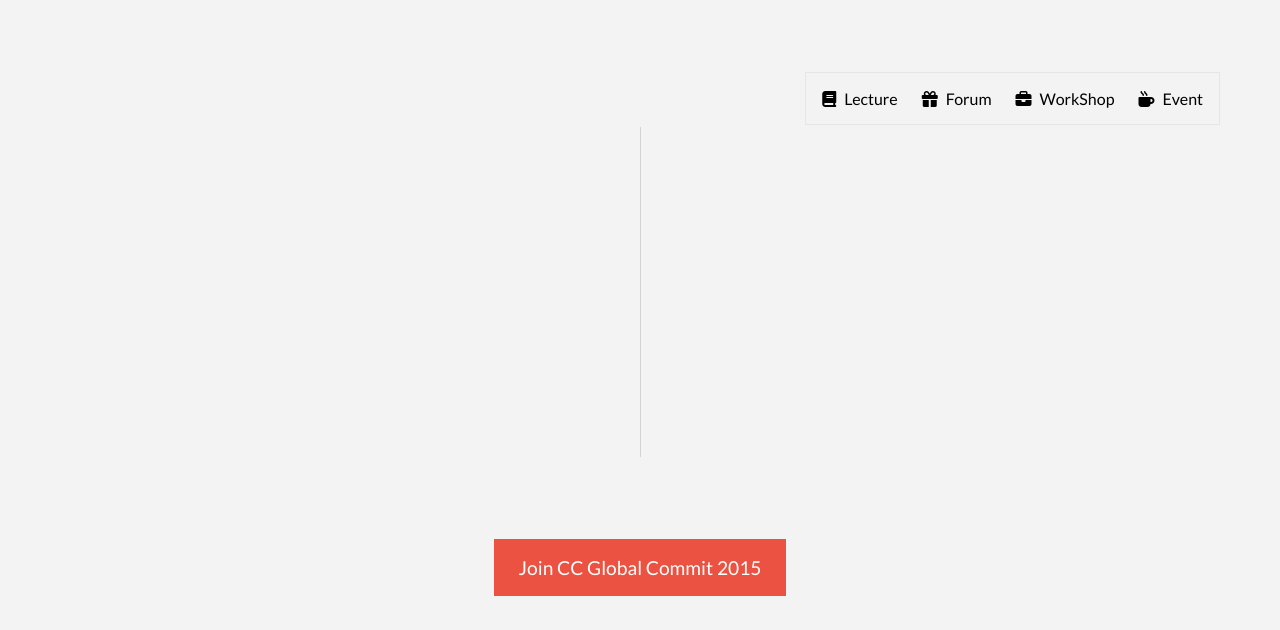
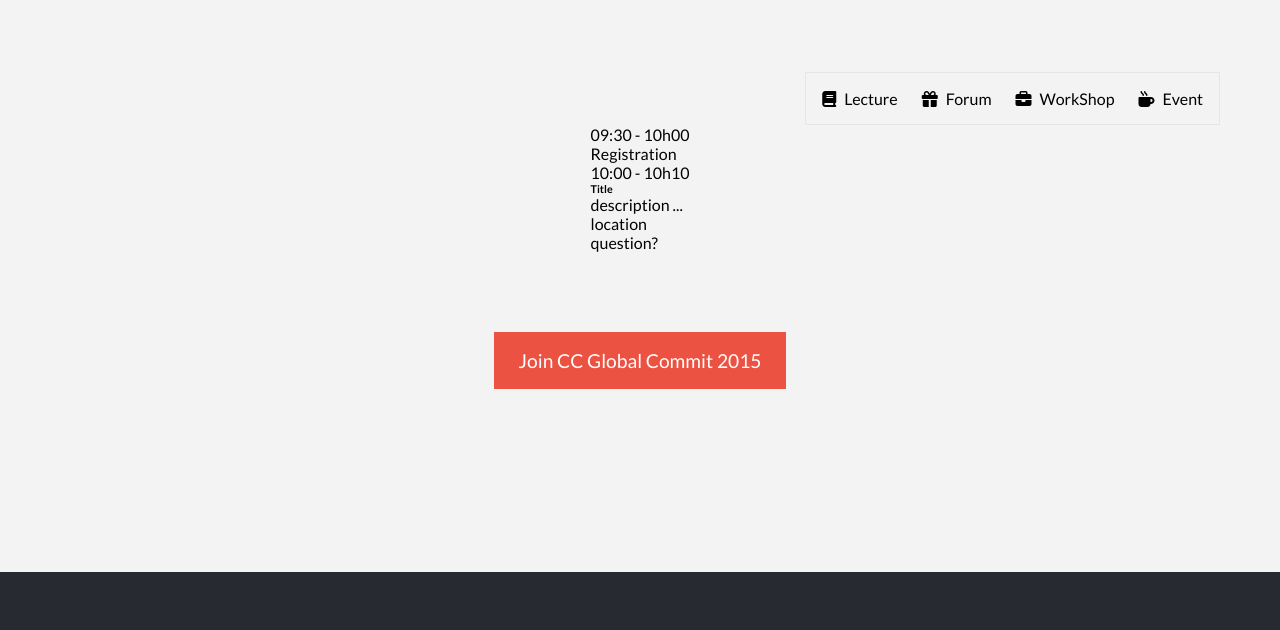
Before and after one commit to Trast00/reimangined-conference, a website: page schedule.html in a window 1280 px wide. Shown: the part 820-1450 px from the top of the page. Drawn offline with Linux system fonts and the light colour scheme.

Commit message:
Update schedule.html: <table> to div

```diff
--- a/schedule.html
+++ b/schedule.html
@@ -74,10 +74,25 @@
     </ul>
 
     <!-- Should Be generated Dynamicaly-->
-    <table class="calendar">
-      <tr></tr>
+    <div class="calendar">
+      <div class="row">
+        <p class="date">09:30 - 10h00</p>
+        <div class="Event">Registration</div>
+      </div>
+      <div class="row">
+        <p class="date">10:00 - 10h10</p>
+        <div class="Event">
+          <i></i>
+          <h6>Title</h6>
+          <p>description ...</p>
+          <div class="Event-detail">
+            <p>location</p>
+            <p>question?</p>
+          </div>
+        </div>
+      </div>
 
-    </table>
+    </div>
 
     <a href="#" id="btn-schedule">Join CC Global Commit 2015</a>
   </section>
```
